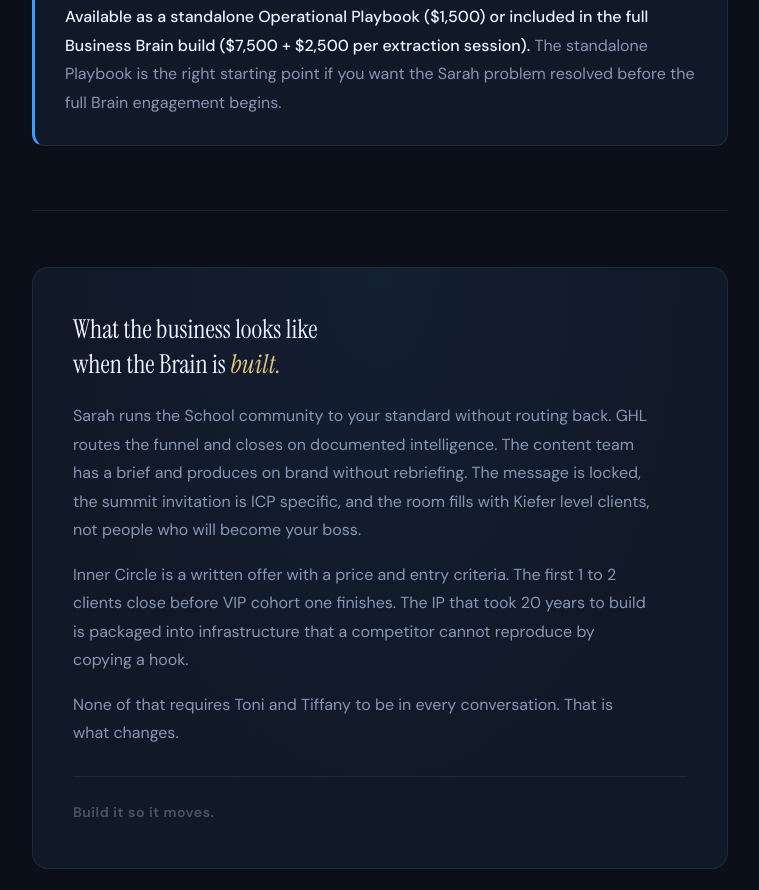
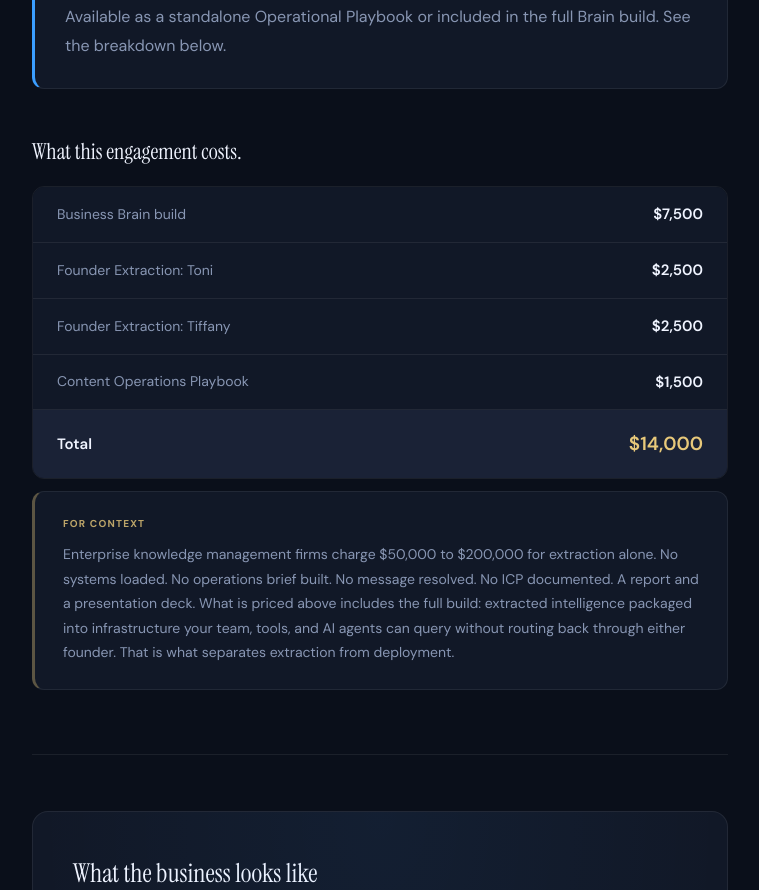
Before and after one commit to carrwaynem/social-impact-brain-map, a plain HTML site: page index.html in a window 1280 px wide. Shown: the part 8904-9794 px from the top of the page, without its empty margins (260-1019 px from the left). Drawn offline with Linux system fonts and the light colour scheme.

Commit message:
Add pricing breakdown and market context
Co-Authored-By: Claude Sonnet 4.6 <noreply@anthropic.com>

```diff
--- a/index.html
+++ b/index.html
@@ -511,6 +511,79 @@
     letter-spacing: 0.04em;
   }
 
+  /* Pricing table */
+  .price-table {
+    margin-top: 20px;
+    border: 1px solid var(--border);
+    border-radius: 12px;
+    overflow: hidden;
+  }
+
+  .price-line {
+    display: flex;
+    justify-content: space-between;
+    align-items: center;
+    padding: 15px 24px;
+    border-bottom: 1px solid var(--border);
+    background: var(--surface);
+  }
+
+  .price-total {
+    display: flex;
+    justify-content: space-between;
+    align-items: center;
+    padding: 18px 24px;
+    background: var(--surface-2);
+  }
+
+  .price-label {
+    font-size: 14px;
+    color: var(--text-muted);
+  }
+
+  .price-total .price-label {
+    font-size: 15px;
+    font-weight: 600;
+    color: var(--text);
+  }
+
+  .price-amount {
+    font-size: 15px;
+    font-weight: 600;
+    color: var(--text);
+  }
+
+  .price-total .price-amount {
+    color: var(--gold);
+    font-size: 19px;
+  }
+
+  .market-context {
+    background: var(--surface);
+    border: 1px solid var(--border);
+    border-left: 3px solid rgba(232,201,122,0.35);
+    border-radius: 12px;
+    padding: 24px 28px;
+    margin-top: 12px;
+  }
+
+  .market-label {
+    font-size: 10px;
+    font-weight: 700;
+    letter-spacing: 0.12em;
+    text-transform: uppercase;
+    color: var(--gold);
+    opacity: 0.8;
+    margin-bottom: 10px;
+  }
+
+  .market-context p {
+    font-size: 14px;
+    color: var(--text-muted);
+    line-height: 1.75;
+    margin: 0;
+  }
+
   /* Footer */
   .footer {
     margin-top: 72px;
@@ -933,10 +1006,43 @@
         time a new piece is in progress. The standard is written, stored, and queryable. Not held in one person and reexplained on request.
       </p>
       <p>
-        <strong>Available as a standalone Operational Playbook ($1,500) or included in the full
-        Business Brain build ($7,500 + $2,500 per extraction session).</strong> The standalone
-        Playbook is the right starting point if you want the Sarah problem resolved before the
-        full Brain engagement begins.
+        Available as a standalone Operational Playbook or included in the full Brain build. See the breakdown below.
+      </p>
+    </div>
+
+    <h2 style="margin-top: 48px; font-size: clamp(18px, 2.5vw, 22px);">What this engagement costs.</h2>
+
+    <div class="price-table">
+      <div class="price-line">
+        <span class="price-label">Business Brain build</span>
+        <span class="price-amount">$7,500</span>
+      </div>
+      <div class="price-line">
+        <span class="price-label">Founder Extraction: Toni</span>
+        <span class="price-amount">$2,500</span>
+      </div>
+      <div class="price-line">
+        <span class="price-label">Founder Extraction: Tiffany</span>
+        <span class="price-amount">$2,500</span>
+      </div>
+      <div class="price-line">
+        <span class="price-label">Content Operations Playbook</span>
+        <span class="price-amount">$1,500</span>
+      </div>
+      <div class="price-total">
+        <span class="price-label">Total</span>
+        <span class="price-amount">$14,000</span>
+      </div>
+    </div>
+
+    <div class="market-context">
+      <div class="market-label">For context</div>
+      <p>
+        Enterprise knowledge management firms charge $50,000 to $200,000 for extraction alone.
+        No systems loaded. No operations brief built. No message resolved. No ICP documented.
+        A report and a presentation deck. What is priced above includes the full build: extracted
+        intelligence packaged into infrastructure your team, tools, and AI agents can query without
+        routing back through either founder. That is what separates extraction from deployment.
       </p>
     </div>
   </section>
```
